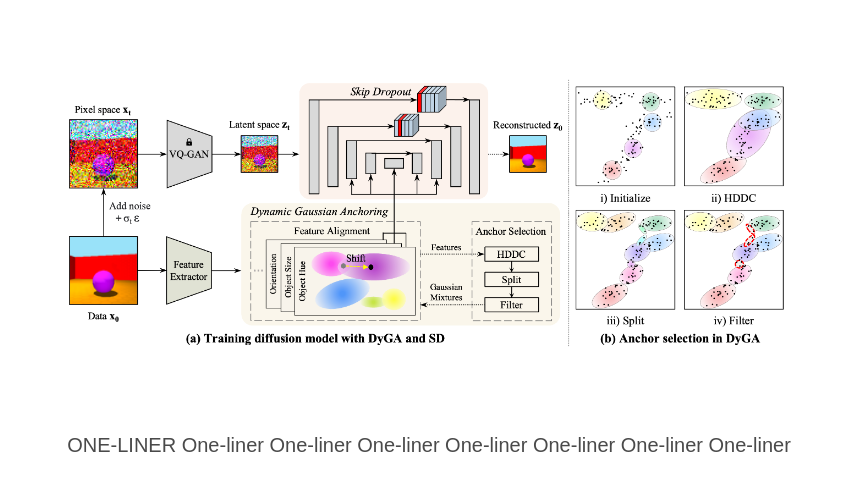
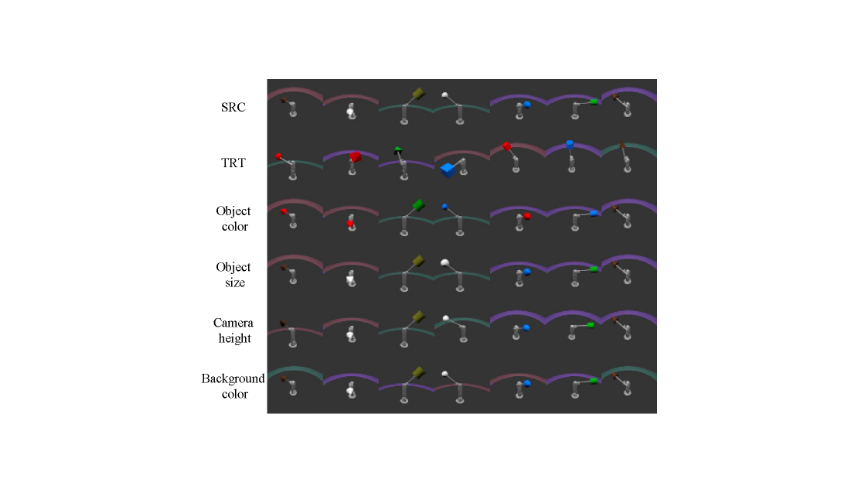
Before and after one commit to teunchoi/anonymous, a plain HTML site: page index.html in a window 1280 px wide. Shown: the part 312-800 px from the top of the page, without its empty margins (211-1070 px from the left). Drawn offline with nearby package versions, Linux system fonts and the light colour scheme; some icons are missing; a web font is replaced by a local one.

Commit message:
abstract

```diff
--- a/index.html
+++ b/index.html
@@ -186,7 +186,7 @@
       <br>
       <br>
       <div class="centerImage">
-        <img src="./static/images/figure2.png" alt="Visualization" width="80%">
+        <img src="./static/images/figure3.png" alt="Visualization" width="50%">
       </div>
       <br>
       <br>
```
Also changed, not shown: static/images/figure3.png (added).
